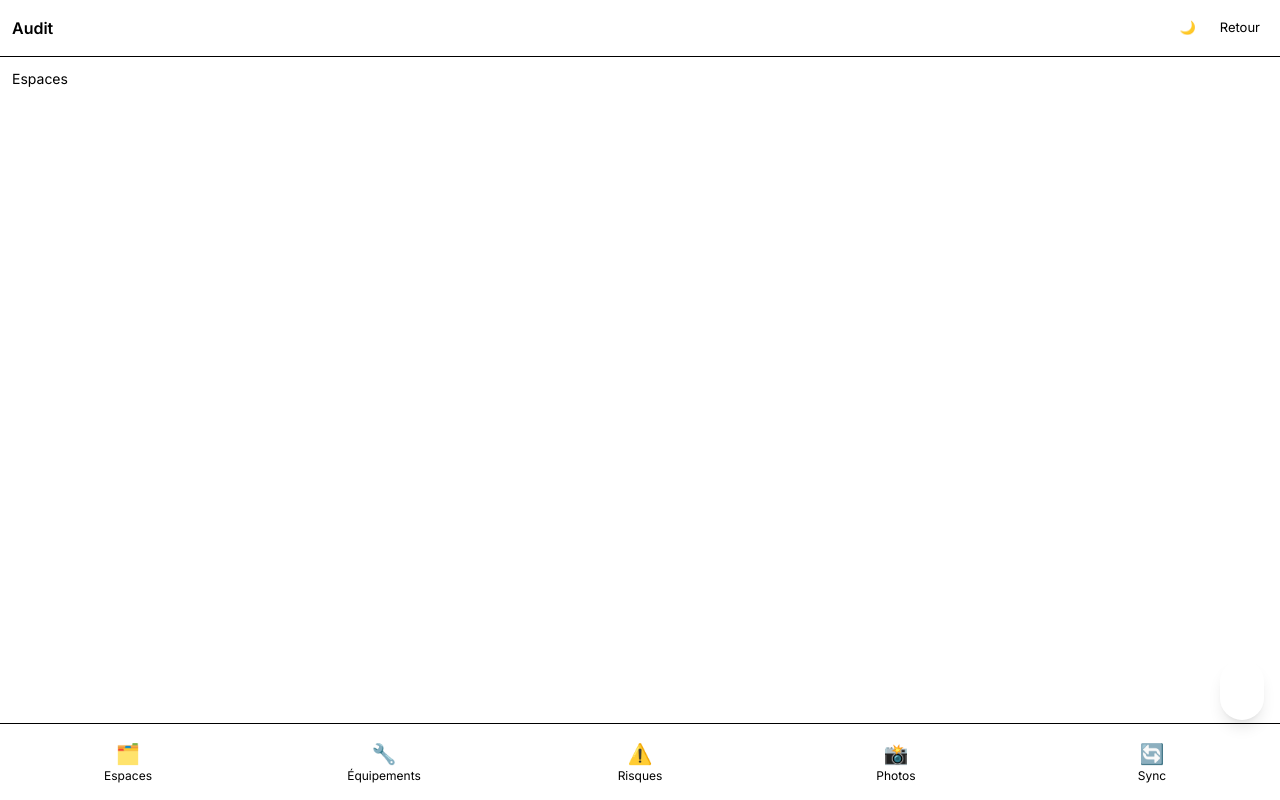
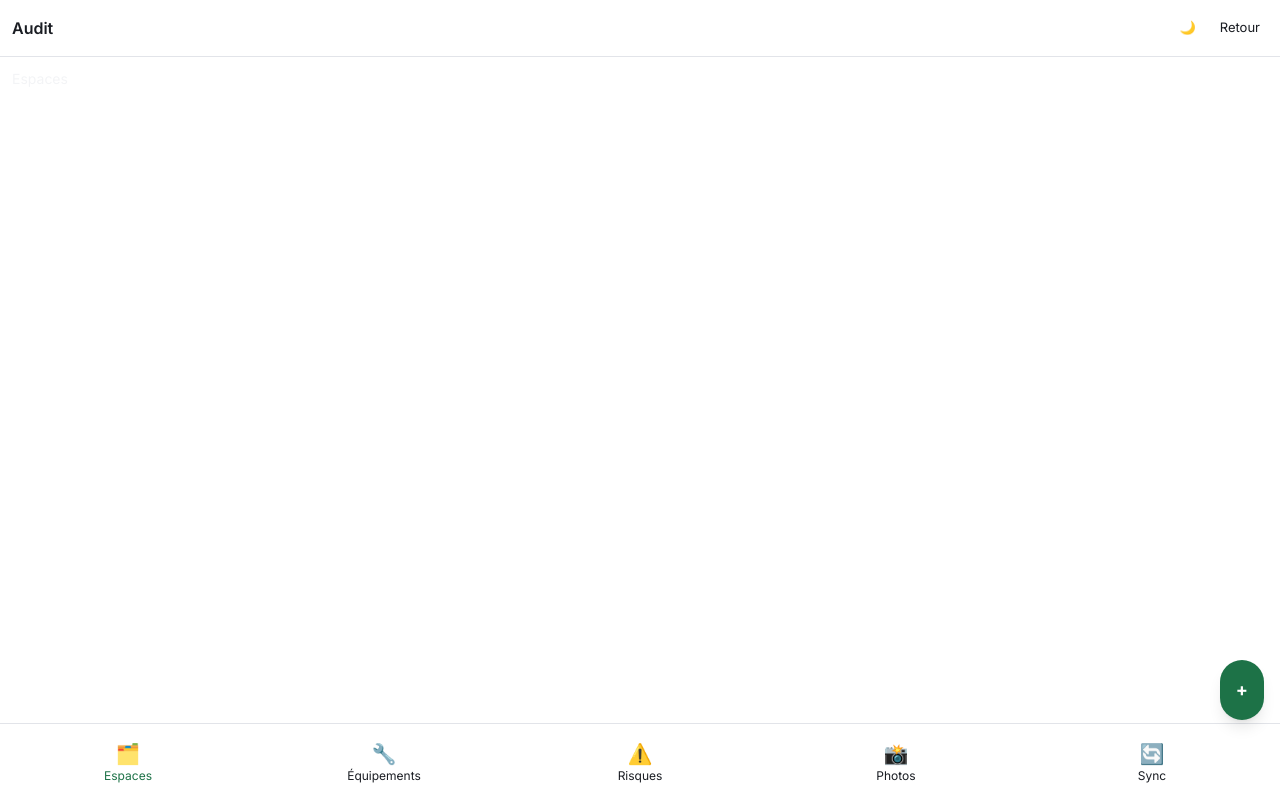
Before and after one commit to micktal/lynx, a React (Vite) app: page /audit-mobile/1 in a window 1280 px wide. Built offline with nearby package versions, Linux system fonts and the light colour scheme.

Commit message:
Update client/global.css to HSL variables/theme requested
cgen-46e17ffa73294cbcb80d1ee4388a6474

```diff
--- a/client/global.css
+++ b/client/global.css
@@ -9,51 +9,37 @@
   /*
    * Premium Design System variables (hex-based for clarity)
    */
-  :root {
-    /* Core colors - Light default */
-    --bg: #f5f7fb; /* soft light */
-    --bg-card: #ffffff; /* cards */
-    --text: #0b1220; /* dark text */
-    --text-muted: #59677a; /* muted slate */
-    --border: #e6eef8;
-
-    /* Primary palette */
-    --primary: #0a84ff; /* vivid blue */
-    --primary-dark: #06345a; /* deep blue */
-    --primary-light: linear-gradient(90deg, rgba(10,132,255,0.12), rgba(6,52,90,0.06));
-
-    /* Accent palettes */
-    --accent-teal: #0fbf7f;
-    --accent-rose: #ff6b6b;
-    --accent-amber: #ffb020;
-
-    /* Neutral scale */
-    --neutral-900: #0d1117;
-    --neutral-700: #2d3748;
-    --neutral-500: #718096;
-    --neutral-300: #cbd5e0;
-    --neutral-100: #edf2f7;
-
-    /* Success / warning / danger */
-    --success: #0fbf7f;
-    --warning: #ffb020;
-    --danger: #e02424;
-    --info: #3182ce;
-
-    /* Radii & shadows */
-    --radius: 12px;
-    --card-radius: 16px;
-    --shadow-sm: 0 4px 12px rgba(0, 0, 0, 0.06);
-    --shadow-md: 0 10px 30px rgba(0, 0, 0, 0.05);
-    --shadow-lg: 0 30px 60px rgba(2, 6, 23, 0.06);
-
-    /* Animations */
-    --transition-fast: all 0.18s ease;
-    --transition: all 0.25s ease;
-
-    /* Layout */
-    --sidebar-width: 240px;
-    --content-max-width: 1320px;
+  :root{
+    --background: 0 0% 100%;
+    --foreground: 222 15% 12%;
+    --card: 0 0% 100%;
+    --card-foreground: 222 15% 12%;
+    --popover: 0 0% 100%;
+    --popover-foreground: 222 15% 12%;
+    --primary: 150 60% 28%; /* FPSG green */
+    --primary-foreground: 0 0% 100%;
+    --secondary: 220 14% 96%;
+    --muted: 220 14% 96%;
+    --accent: 150 35% 94%;
+    --destructive: 0 72% 45%;
+    --border: 220 14% 90%;
+    --input: 220 14% 90%;
+    --ring: 150 60% 28%;
+    --radius: 0.75rem;
+    --brand: 150 60% 28%;
+    --brand-foreground: 0 0% 100%;
+    --brand-subtle: 150 35% 94%;
+  }
+  .dark{
+    --background: 220 15% 10%;
+    --foreground: 210 40% 98%;
+    --card: 220 15% 12%;
+    --card-foreground: 210 40% 98%;
+    --primary: 150 55% 48%;
+    --primary-foreground: 221 39% 11%;
+    --border: 220 12% 22%;
+    --input: 220 12% 22%;
+    --ring: 150 55% 48%;
   }
 
   .light {
```
